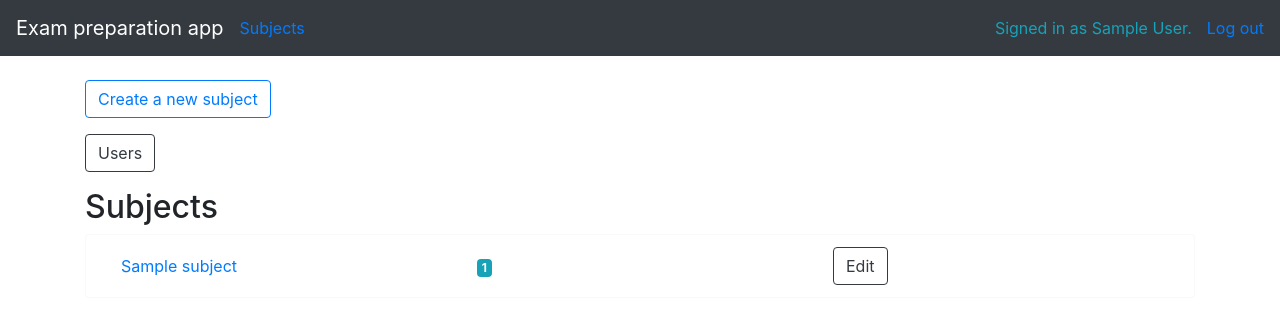
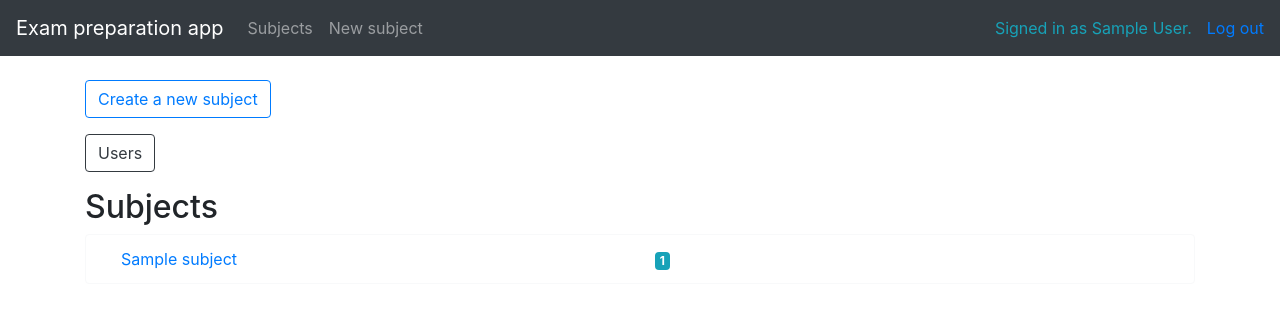
Before and after one commit to magael/tenttibot, a Flask app: page / in a window 1280 px wide. Shown: the top 324 px of the page. Run offline with Flask 2, Linux system fonts and the light colour scheme; a user stored in the database is signed in; tables that the repository leaves empty hold one stand-in row (values such as "Sample post"); some libraries are stand-ins or nearby versions.

Commit message:
vain aiheiden luojat näkevät muokkausnapin, navbariin lisäys ja parannus

```diff
--- a/application/templates/index.html
+++ b/application/templates/index.html
@@ -38,11 +38,6 @@
         {{subject.questions}}
       </a>
     </div>
-    <div class="col">
-      <a class="btn btn-outline-dark" href="{{ url_for('subjects_subject', subject_id=subject.id) }}" role="button">
-        Edit
-      </a>
-    </div>
   </li>
 </ul>
 {% endfor %} {% endif %} {% endblock %}
--- a/application/templates/layout.html
+++ b/application/templates/layout.html
@@ -13,7 +13,7 @@
 </head>
 
 <body>
-  <nav class="navbar navbar-expand-md navbar-dark bg-dark mb-4">
+  <nav class="navbar navbar-expand-lg navbar-dark bg-dark mb-4">
     <a class="navbar-brand" href="{{ url_for('index') }}">Exam preparation app</a>
     <button class="navbar-toggler" type="button" data-toggle="collapse" data-target="#navbarCollapse" aria-controls="navbarCollapse"
       aria-expanded="false" aria-label="Toggle navigation">
@@ -22,8 +22,13 @@
     <div class="collapse navbar-collapse" id="navbarCollapse">
       <ul class="navbar-nav mr-auto">
         <li class="nav-item">
-          <a href="{{ url_for('index') }}">Subjects</a>
+          <a class="nav-link" href="{{ url_for('index') }}">Subjects</a>
         </li>
+        {% if current_user.is_authenticated %}
+        <li class="nav-item">
+          <a class="nav-link" href="{{ url_for('subjects_form') }}">New subject</a>
+        </li>
+        {% endif %}
       </ul>
 
       <div class="form-inline mt-2 mt-md-0">
```
Also changed, not shown: application/templates/questions/list.html (+6 -1 lines).
